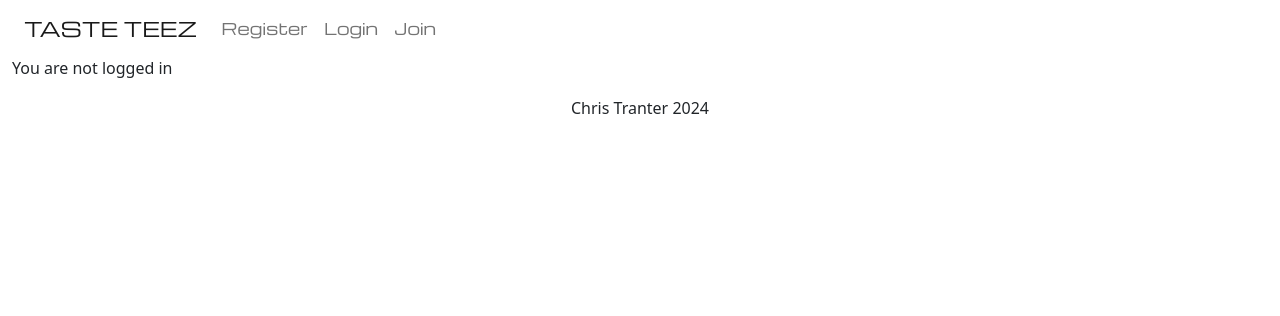
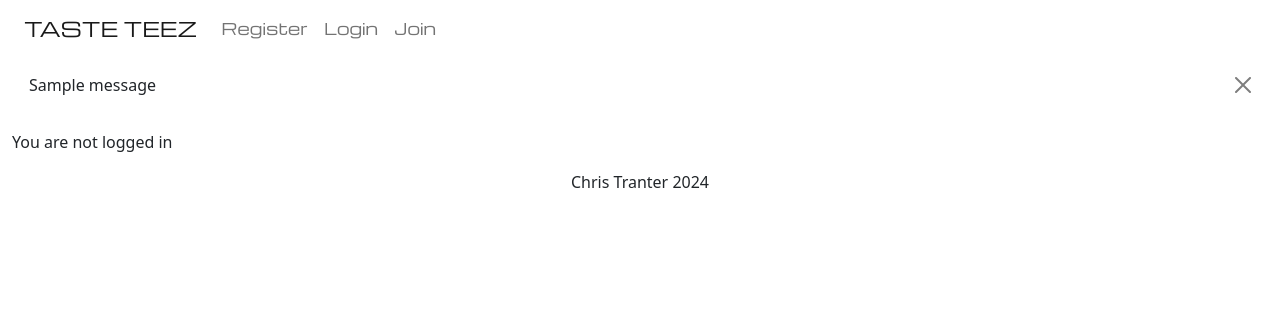
Before and after one commit to Chris-Tranter/tastethis, a Django app: page / in a window 1280 px wide. Shown: the top 316 px of the page. Run offline with Django 4.2, Linux system fonts and the light colour scheme; tables that the repository leaves empty hold one stand-in row (values such as "Sample post"); one stand-in notice (Sample message) is shown.

Commit message:
comment confirmation alert created

```diff
--- a/recipes/views.py
+++ b/recipes/views.py
@@ -1,7 +1,8 @@
 from django.shortcuts import render, get_object_or_404
 from django.views import generic
+from django.contrib import messages
+from .forms import CommentForm
 from .models import Recipe, Recipe_comment
-from .forms import CommentForm
 
 class Recipelist(generic.ListView):
     queryset = Recipe.objects.filter(status=1).order_by("created")
@@ -23,4 +24,6 @@ def recipe_detail(request, slug):
             comment.author = request.user
             comment.recipe = recipe
             comment.save()
+            messages.add_message(request, messages.SUCCESS,'Thanks your comment is under approval.')
+    comment_form = CommentForm()
     return render(request,"recipes/recipe_detail.html",{"recipe": recipe, "comments":comments, "comment_form": CommentForm,})
--- a/templates/base.html
+++ b/templates/base.html
@@ -57,6 +57,13 @@
         </div>
     </nav>
 
+    {% for message in messages %}
+    <div class="alert {{ message.tags }} alert-dismissible fade show" id="msg" role="alert">
+        {{ message | safe }}
+        <button type="button" class="btn-close" data-bs-dismiss="alert" aria-label="Close"></button>
+    {% endfor %}
+    </div>
+
     {% if user.is_authenticated %}
     <p class="text-start">Logged in user: {{ user }}</p>
     {% else %}
```
